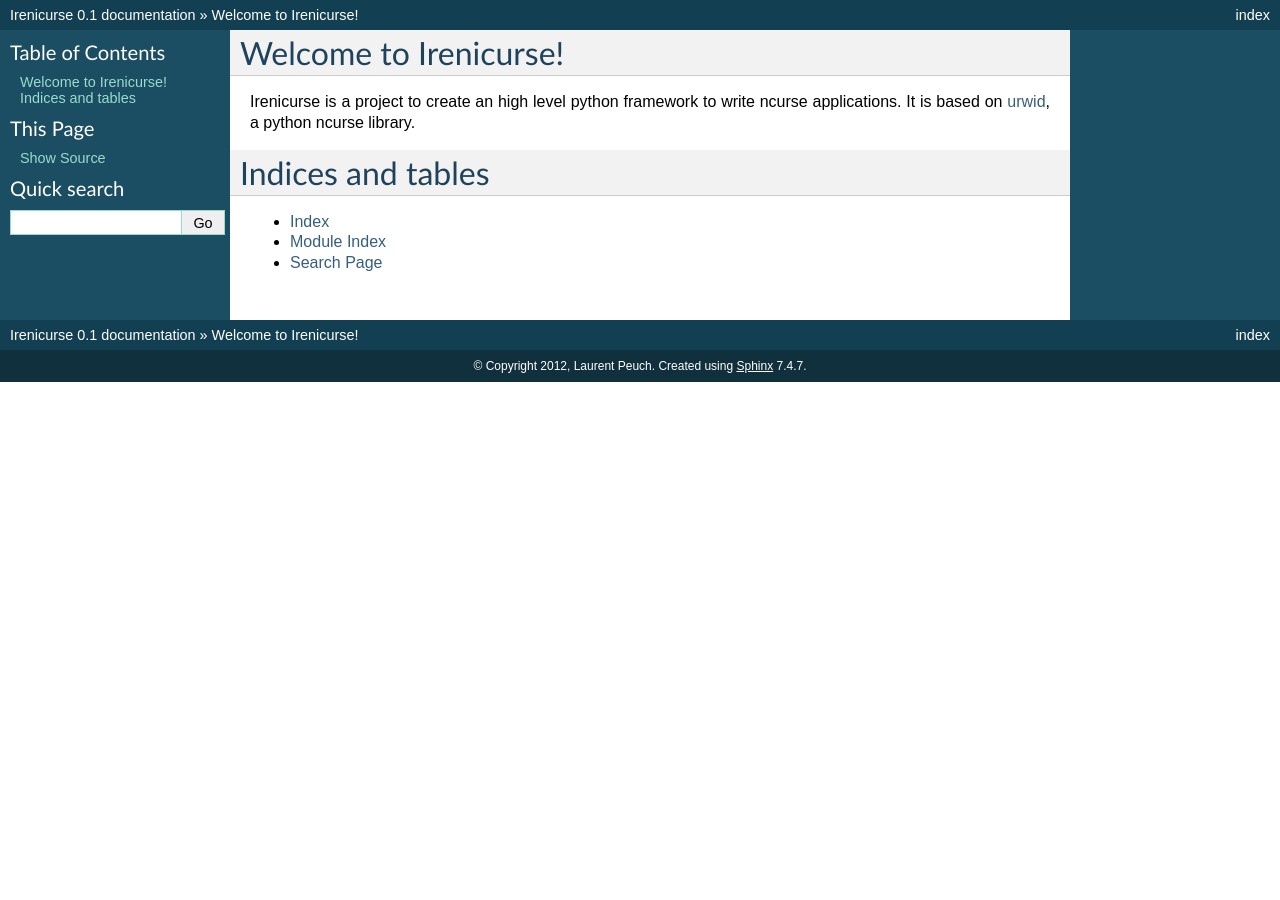
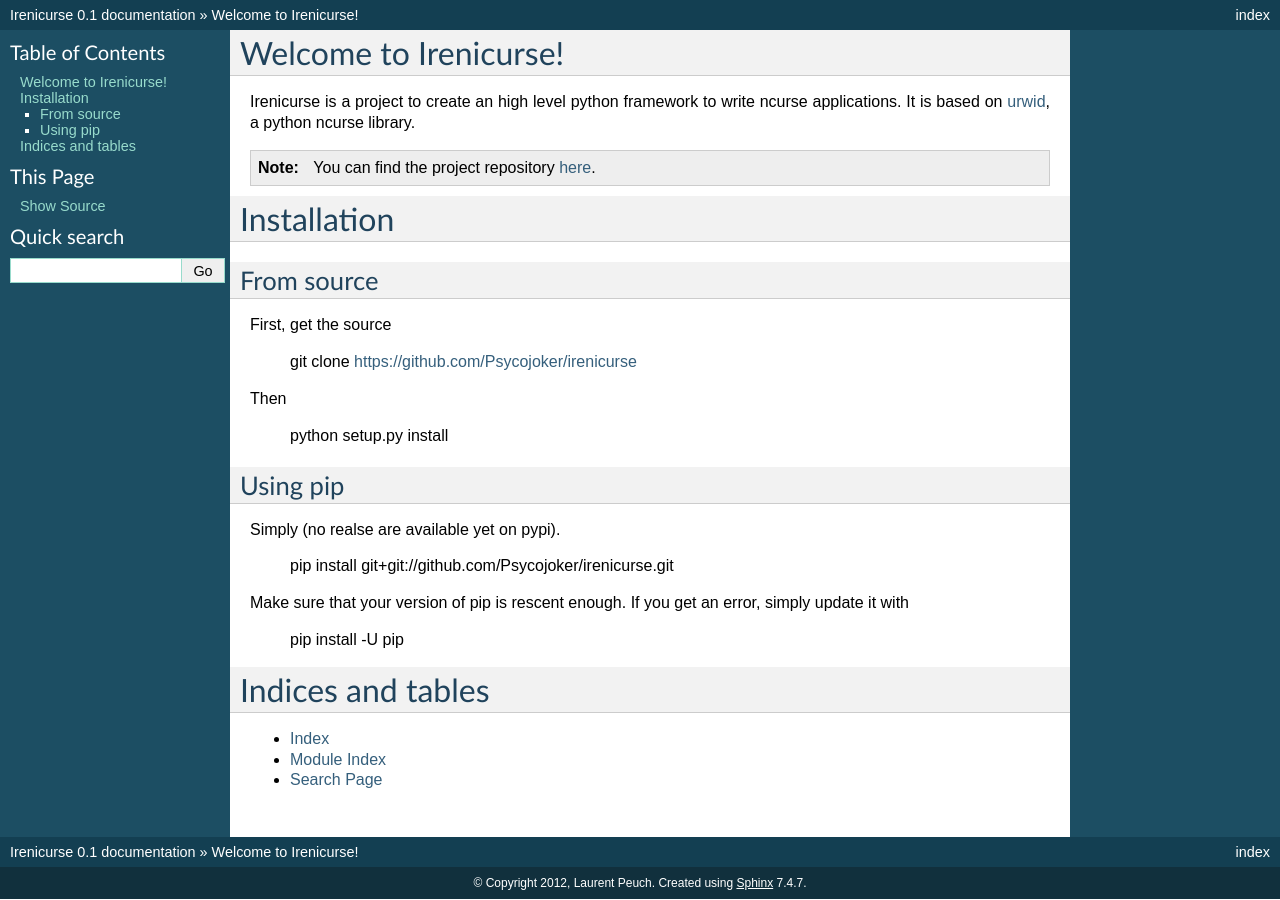
Before and after one commit to Psycojoker/irenicurse, a Sphinx documentation site: the page built from docs/index.rst, in a window 1280 px wide. Built offline with Sphinx 7.4.7, drawn with Linux system fonts in a browser that asks for light colours.

Commit message:
[doc] added installation instructions

```diff
--- a/docs/index.rst
+++ b/docs/index.rst
@@ -8,6 +8,33 @@ Welcome to Irenicurse!
 
 Irenicurse is a project to create an high level python framework to write
 ncurse applications. It is based on `urwid <http://excess.org/urwid/>`_, a python ncurse library.
+
+.. Note:: You can find the project repository `here <https://github.com/Psycojoker/irenicurse>`_.
+
+Installation
+============
+
+From source
+-----------
+
+First, get the source
+
+    git clone https://github.com/Psycojoker/irenicurse
+
+Then
+
+    python setup.py install
+
+Using pip
+---------
+
+Simply (no realse are available yet on pypi).
+
+    pip install git+git://github.com/Psycojoker/irenicurse.git
+
+Make sure that your version of pip is rescent enough. If you get an error, simply update it with
+
+    pip install -U pip
 
 
 .. toctree::
```
